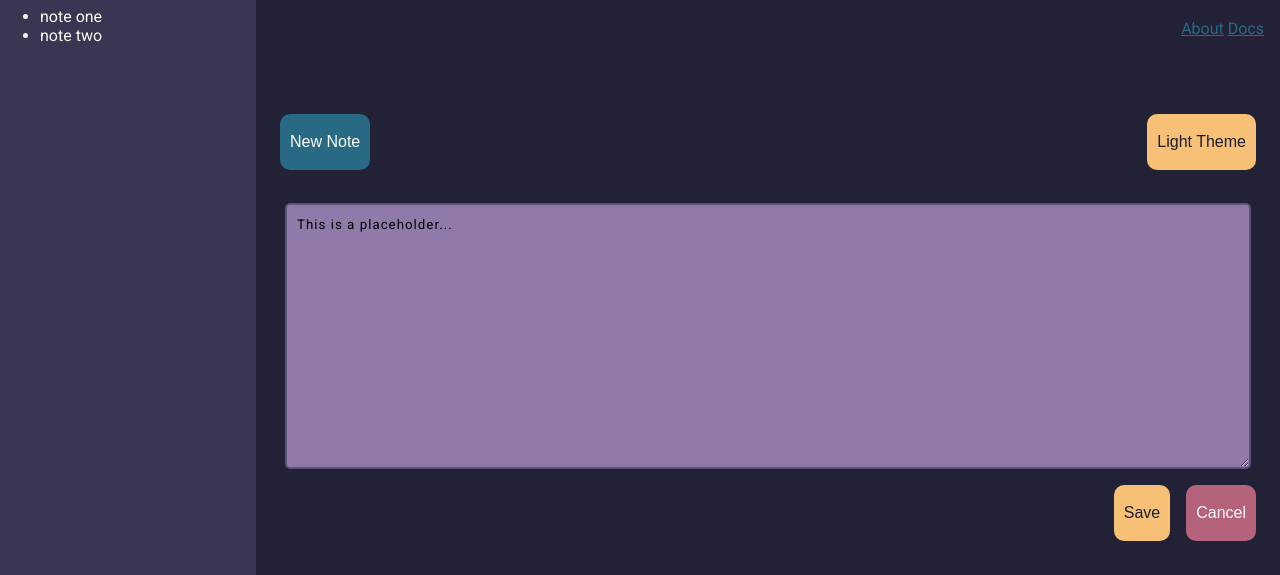
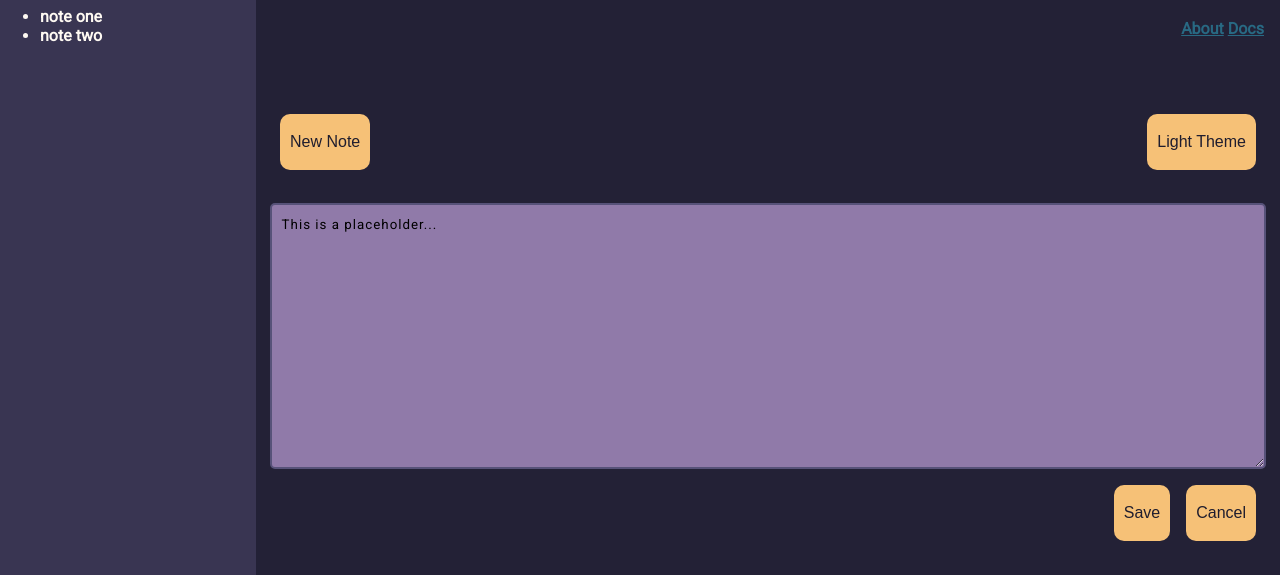
Before and after one commit to AmandaKuiack/assignment1, a plain HTML site: page index.html in a window 1280 px wide. Both pictures are taken after a click on the button "Dark Theme". Shown: the part 64-639 px from the top of the page. Drawn offline with Linux system fonts and the light colour scheme.

Commit message:
add theme change for newnote, save, cancel buttons

```diff
--- a/css/stylesheet.css
+++ b/css/stylesheet.css
@@ -10,6 +10,7 @@ body {
     grid-template-columns: 1fr 4fr;
     grid-template-rows: 1fr 0.5fr 1.5fr 0.5fr 1fr;
     font-family: 'Roboto', sans-serif;
+    font-weight: bold;
     margin: 0;
 }
 .lighttheme {
@@ -27,9 +28,11 @@ nav {
 }
 a:link {
     color: #286983;
+
 }
 a:visited {
     color: #907aa9;
+
 }
 
 aside {
@@ -61,7 +64,7 @@ textarea {
     line-height: 1.5;
     border-radius: 5px;
     border: 2px solid #575279;
-    width: 92%;
+    width: 95%;
     letter-spacing: 1px;
     font-family: 'Roboto', sans-serif;
 }
--- a/javascript/script.js
+++ b/javascript/script.js
@@ -53,8 +53,8 @@ const cancelButton = document.querySelector(".cancel");
 const saveButton = document.querySelector(".save");
 const newnoteButton = document.querySelector(".newnote");
 const ul = document.querySelector(".notes-list");
+
 let count = 1
-
 let notesArray = []
 
 function themeFunction(){
@@ -65,6 +65,8 @@ function themeFunction(){
         txtArea.classList.toggle("lighttxtarea");
         themeChangeButton.classList.toggle("lightbtn");
         saveButton.classList.toggle("save");
+        cancelButton.classList.toggle("cancel");
+        newnoteButton.classList.toggle("newnote");
         themeChangeButton.textContent = "Light Theme"
     }
     else {
@@ -73,6 +75,8 @@ function themeFunction(){
         asideTheme.classList.toggle("lightaside");
         txtArea.classList.toggle("lighttxtarea");
         saveButton.classList.toggle("save");
+        cancelButton.classList.toggle("cancel");
+        newnoteButton.classList.toggle("newnote");
         themeChangeButton.classList.toggle("lightbtn");
     }
 };
```
